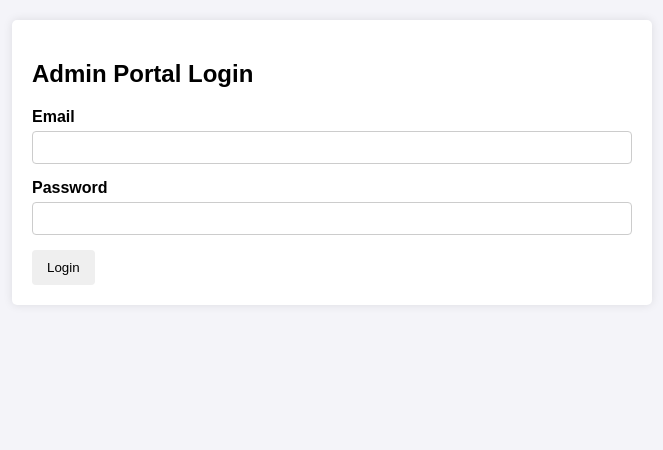
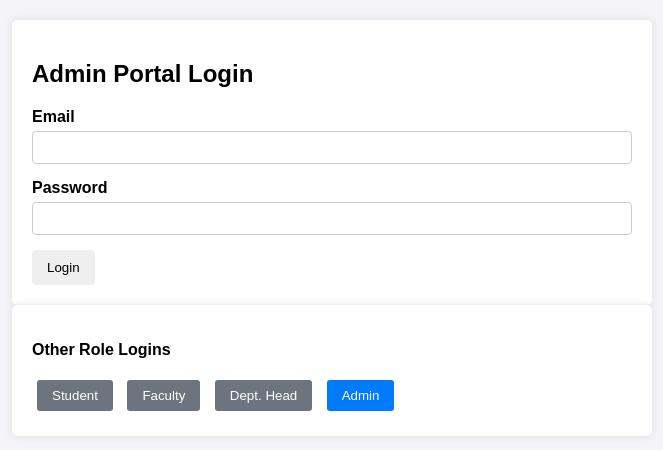
Before and after one commit to r2sakib/wt-project, a PHP site: page /login.php in a window 1280 px wide. Shown: the top 450 px of the page, without its empty margins (308-971 px from the left). Run offline with PHP 8.4, Linux system fonts and the light colour scheme.

```diff
--- a/admin/view/login.php
+++ b/admin/view/login.php
@@ -28,5 +28,24 @@
             <input type="submit" value="Login">
         </form>
     </div>
+    <div class="container">
+        <p style="font-weight: bold;">Other Role Logins</p>
+
+        <a href="#" style="text-decoration: none;">
+            <button type="button" style="background: #6c757d; color: white; padding: 8px 15px; border: none; border-radius: 3px; cursor: pointer; margin: 5px;">Student</button>
+        </a>
+
+        <a href="#" style="text-decoration: none;">
+            <button type="button" style="background: #6c757d; color: white; padding: 8px 15px; border: none; border-radius: 3px; cursor: pointer; margin: 5px;">Faculty</button>
+        </a>
+
+        <a href="#" style="text-decoration: none;">
+            <button type="button" style="background: #6c757d; color: white; padding: 8px 15px; border: none; border-radius: 3px; cursor: pointer; margin: 5px;">Dept. Head</button>
+        </a>
+
+        <a href="#" style="text-decoration: none;">
+            <button type="button" style="background: #007bff; color: white; padding: 8px 15px; border: none; border-radius: 3px; cursor: pointer; margin: 5px;">Admin</button>
+        </a>
+    </div>
 </body>
 </html>
```
